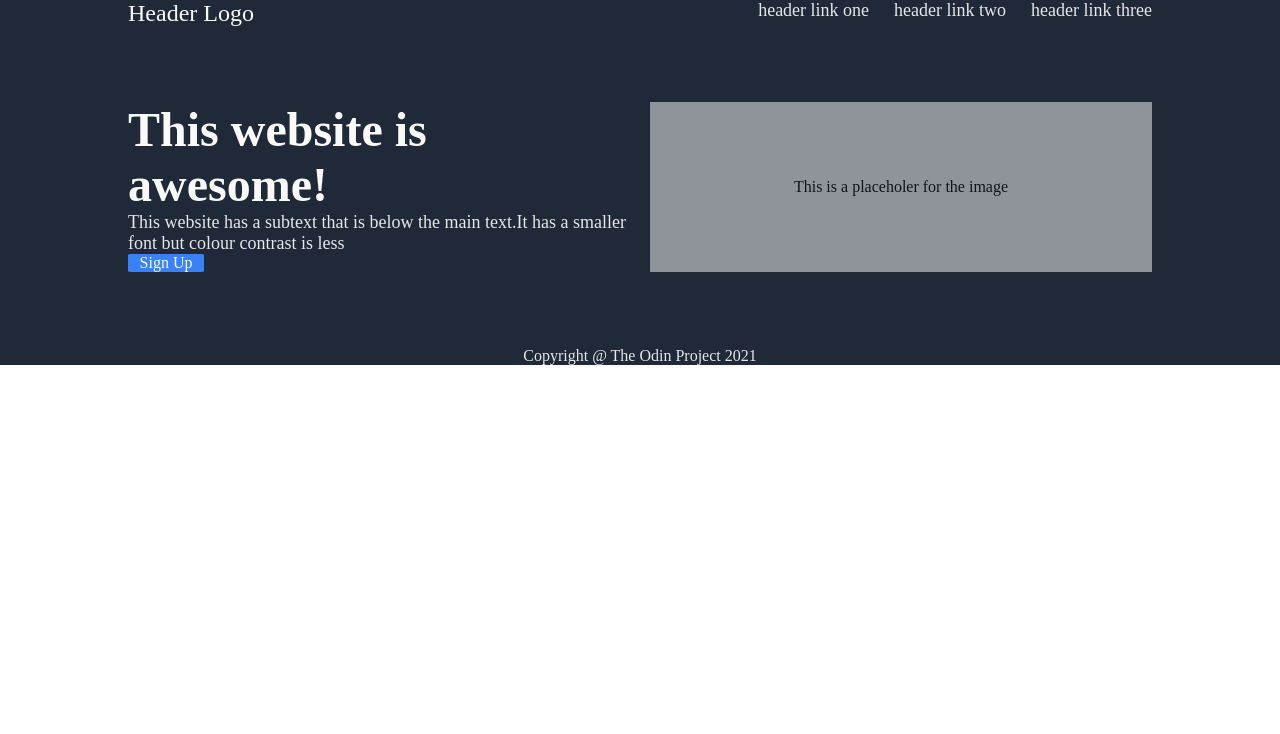
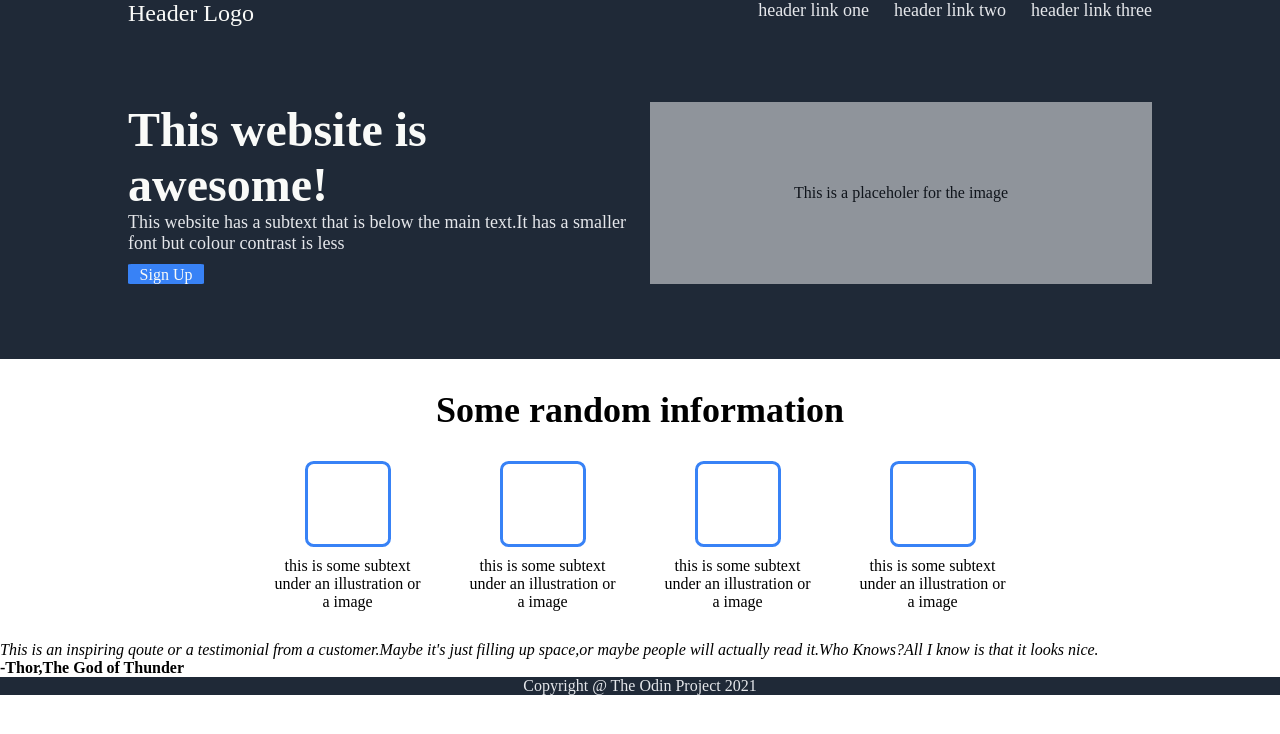
Before and after one commit to Sushruthvi/LandingPage, a plain HTML site: page index.html in a window 1280 px wide. Drawn offline with Linux system fonts and the light colour scheme.

Commit message:
Finished part 2 and starting part 3

```diff
--- a/index.css
+++ b/index.css
@@ -66,6 +66,8 @@
     font-size:18px;
 }
 .signup-button{
+    margin-top: 10px;
+    padding-top: 2px;
     background-color:#3882f6;
     width: fit-content;
     padding-left:2.3%;
@@ -79,3 +81,46 @@
     display:flex;
     justify-content: center;
 }
+.part2{
+    padding-top: 30px;
+    display: flex;
+    flex-direction: column;
+    padding-left: 10%;
+    padding-right:10%;
+    padding-bottom: 30px;
+
+}
+.part2 .text-part{
+    font-weight: 600;
+    font-size: 36px;
+    display: flex;
+    justify-content: center;
+}
+.part2 .boxes {
+    padding-top: 30px;
+    display: flex;
+    gap: 45px;
+    justify-content: center;
+}
+
+/* Add box containers */
+.box-container {
+    display: flex;
+    flex-direction: column;
+    align-items: center;
+    gap: 10px;
+    width: 150px;
+    text-align: center;
+}
+
+.box1, .box2, .box3, .box4 {
+    border: 3px solid #3882f6;
+    height: 80px;
+    width: 80px;
+    border-radius: 10%;
+}
+
+
+.part2 .captions {
+    display: none;
+}
--- a/index.html
+++ b/index.html
@@ -33,8 +33,36 @@
         </div>
     </div>
     <div class="part2">
+        <div class="text-part">
+            Some random information
+        </div>
+        <div class="boxes">
+            <div class="box-container">
+                <div class="box1"></div>
+                <p>this is some subtext under an illustration or a image</p>
+            </div>
+            <div class="box-container">
+                <div class="box2"></div>
+                <p>this is some subtext under an illustration or a image</p>
+            </div>
+            <div class="box-container">
+                <div class="box3"></div>
+                <p>this is some subtext under an illustration or a image</p>
+            </div>
+            <div class="box-container">
+                <div class="box4"></div>
+                <p>this is some subtext under an illustration or a image</p>
+            </div>
+        </div>
     </div>
-    <div class="part3"></div>
+    <div class="part3">
+        <div class="quote">
+            <em>This is an inspiring qoute or a testimonial from a customer.Maybe it's just filling up space,or maybe people will actually read it.Who Knows?All I know is that it looks nice.</em>
+        </div>
+        <div class="writer">
+           <b> -Thor,The God of Thunder</b>
+        </div>
+    </div>
     <div class="footer">
         Copyright @ The Odin Project 2021
     </div>
```
